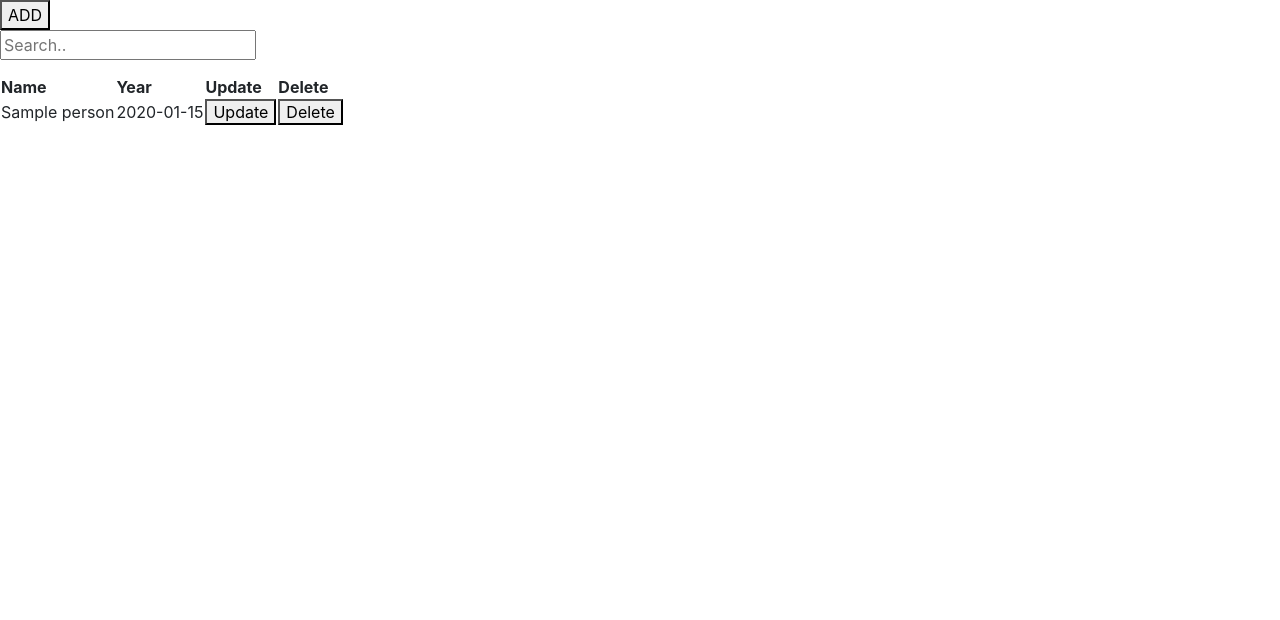
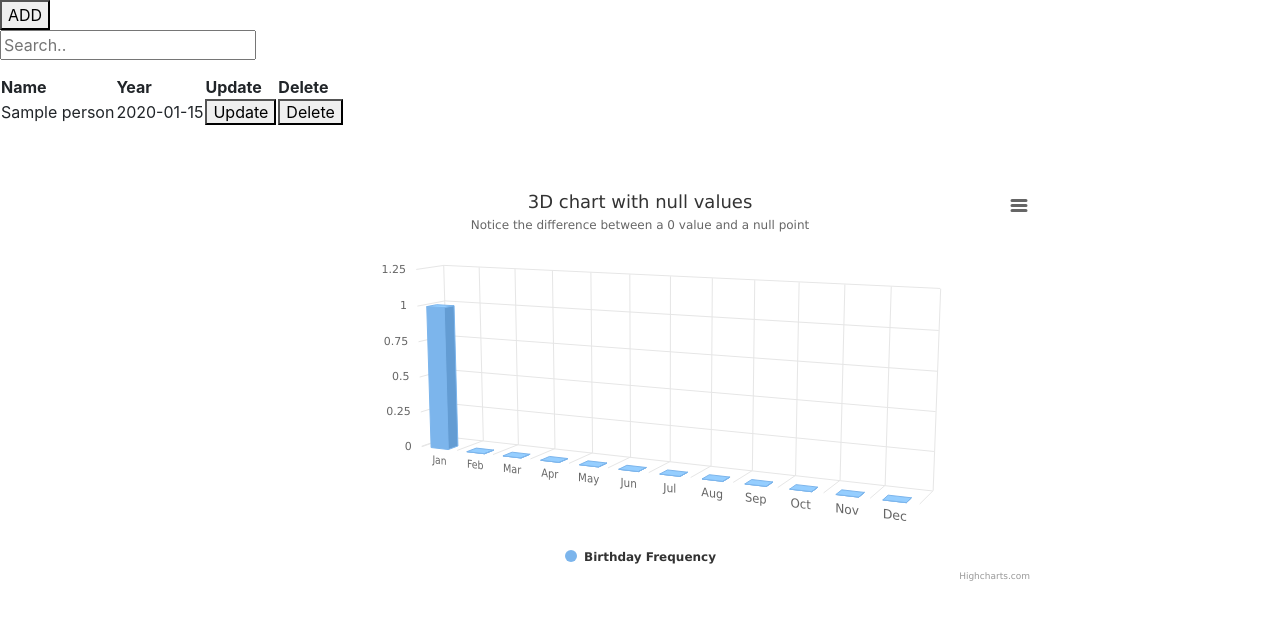
Before and after one commit to ineffablelucky/Ajax-CRUD-Search-Django-CropperJS-HighChartsJS, a Django app: page / in a window 1280 px wide. Shown: the top 620 px of the page. Run offline with Django 3.2, Linux system fonts and the light colour scheme; tables that the repository leaves empty hold one stand-in row (values such as "Sample post"); some libraries are stand-ins or nearby versions.

Commit message:
reload high chart working

```diff
--- a/Ajax_Django/ajax_submit_search_app/static/ajax_submit_search_app/main.css
+++ b/Ajax_Django/ajax_submit_search_app/static/ajax_submit_search_app/main.css
@@ -1,3 +1,10 @@
 .img-container img {
       max-width: 100%;
     }
+
+#high-container {
+    height: 400px;
+    min-width: 310px;
+    max-width: 800px;
+    margin: 0 auto;
+}
--- a/Ajax_Django/ajax_submit_search_app/static/ajax_submit_search_app/main.js
+++ b/Ajax_Django/ajax_submit_search_app/static/ajax_submit_search_app/main.js
@@ -1,13 +1,68 @@
-new_img = new Image();
+new_img = new Image(); // cropper variables
 
 $( document ).ready(function() {
+// cropper variables start
 var image = document.getElementById('hidden_image_tag');
 var input = document.getElementById('create_form_image');
 var $alert = $('.alert');
 var $modal = $('#modal');
+// cropper variables ends
 
+function highChartFunc(data_list) {
+// HIgh CHart starts
+    Highcharts.chart('high-container', {
+        chart: {
+            type: 'column',
+            options3d: {
+                enabled: true,
+                alpha: 10,
+                beta: 25,
+                depth: 70
+            }
+        },
+        title: {
+            text: '3D chart with null values'
+        },
+        subtitle: {
+            text: 'Notice the difference between a 0 value and a null point'
+        },
+        plotOptions: {
+            column: {
+                depth: 25
+            }
+        },
+        xAxis: {
+            categories: Highcharts.getOptions().lang.shortMonths,
+            labels: {
+                skew3d: true,
+                style: {
+                    fontSize: '16px'
+                }
+            }
+        },
+        yAxis: {
+            title: {
+                text: null
+            }
+        },
+        series: [{
+            name: 'Birthday Frequency',
+            data: data_list
+        }]
+    });
+ }
+
+//frequency = [2, 31, null, 4, 0, 5, 1, 4, 6, 3]
+highChartFunc(frequency)
+
+// HIgh CHart ends1
+
+
+
+
+// Cropper JS starts
 $("#create_form_image").change(function (e) {
-
+    // reference:  https://github.com/fengyuanchen/cropperjs/blob/master/examples/upload-cropped-image-to-server.html
      var files = e.target.files;
 
      var done = function (url) {
@@ -62,14 +117,14 @@ document.getElementById('crop').addEventListener('click', function () {
         $("#create_form").data("info", {crop_image:canvas.toDataURL()});
           new_img.src = canvas.toDataURL();
 });
-
+// Cropper JS ends
 
 $(document).on('submit','#create_form', function(e){
 
     e.preventDefault();
 
     formData = new FormData(document.getElementById('create_form'))
-    formData.append('cropped_img', new_img.src)
+    formData.append('cropped_img', new_img.src) // new_img from cropper 'crop' event listener
 
     $.ajax({
                  type:"POST",
@@ -100,32 +155,11 @@ $(document).on('submit','#create_form', function(e){
                  }
         });
 });
-//    $.post("create/",
-//      { name : $("#name_id").val(),
-//        date : $("#create_form_dob").val(),
-//        csrfmiddlewaretoken: $("input[name=csrfmiddlewaretoken]").val()
-//
-//      }, function(data) {
-//            if (data.message === 'fail') {
-//                alert("Enter correct input");
-//            }
-//
-//            else if (data.message === 'successful') {
-//                $("#name_id").val('');
-//                $("#create_form_dob").val('');
-//                $('.close').trigger('click');
-//                $("#table_id").append('<tr><td class="name">'+ data.name + '</td><td class="date">'+ data.date +'<td class="update" data-id='+ data.id + '><button>Update</button></td><td class="delete" data-id=' + data.id +'><button>Delete</button></td>');
-//         };
-//      });
-
 
 
 $(document).on('click','.delete', function() {
 
     $('#myModal-DELETE').modal('show');
-
-//    let data_id = $(this).data("id");
-//    var parent_tag = $(this).parent();
 
     $( "#delete_form" ).data( "all-info", {id:$(this).data("id"), parent_tag:$(this).parent()}); //appending id and parent to form
 
@@ -163,9 +197,6 @@ $(document).on("submit",'#delete_form', function(f){
 $(document).on('click','.update', function() {
 
     $('#myModal-EDIT').modal('show');
-
-//    let data_id = $(this).data("id");
-//    var all_siblings = $(this).siblings();
 
     $('#editName').val($(this).siblings('.name').text());
     $('#update_form_dob').val($(this).siblings('.date').text());
@@ -211,8 +242,6 @@ $(document).on("submit", "#update_form", function(g) {
 
 
 $("#search_bar").keyup(function(){
-//        let search_input =  $("#search_bar").val();
-//        let tbody_children = $("#table_id").children('tr');
 
         $.ajax({
                type: "POST",
--- a/Ajax_Django/ajax_submit_search_app/templates/ajax_submit_search_app/name_list.html
+++ b/Ajax_Django/ajax_submit_search_app/templates/ajax_submit_search_app/name_list.html
@@ -5,8 +5,17 @@
      <script src="https://code.jquery.com/jquery-3.3.1.js" integrity="sha256-2Kok7MbOyxpgUVvAk/HJ2jigOSYS2auK4Pfzbm7uH60=" crossorigin="anonymous"></script>
     <script src="https://cdnjs.cloudflare.com/ajax/libs/popper.js/1.12.9/umd/popper.min.js" integrity="sha384-ApNbgh9B+Y1QKtv3Rn7W3mgPxhU9K/ScQsAP7hUibX39j7fakFPskvXusvfa0b4Q" crossorigin="anonymous"></script>
     <script src="https://maxcdn.bootstrapcdn.com/bootstrap/4.0.0/js/bootstrap.min.js" integrity="sha384-JZR6Spejh4U02d8jOt6vLEHfe/JQGiRRSQQxSfFWpi1MquVdAyjUar5+76PVCmYl" crossorigin="anonymous"></script>
+
+    <!--CropperJs-->
     <link href="https://cdnjs.cloudflare.com/ajax/libs/cropperjs/1.4.0/cropper.min.css" rel="stylesheet">
     <script src="https://cdnjs.cloudflare.com/ajax/libs/cropperjs/1.4.0/cropper.min.js"></script>
+
+    <!--HighCHarts-->
+    <script src="https://code.highcharts.com/highcharts.js"></script>
+    <script src="https://code.highcharts.com/highcharts-3d.js"></script>
+    <script src="https://code.highcharts.com/modules/exporting.js"></script>
+    <script src="https://code.highcharts.com/modules/export-data.js"></script>
+
     <link href="{% static 'ajax_submit_search_app/main.css' %}" rel="stylesheet">
 </head>
 
@@ -132,5 +141,13 @@
     </div>
   </div>
 
+
+<!-- High Charts--->
+<div id="high-container" style="height: 400px"></div>
+
+<script>
+    var frequency = {{freq}} // 'freq' from context data ... frequency variable can be used in other scripts now
+</script>
+
 <script src="{% static 'ajax_submit_search_app/main.js' %}"></script>
 </body>
--- a/Ajax_Django/ajax_submit_search_app/urls.py
+++ b/Ajax_Django/ajax_submit_search_app/urls.py
@@ -1,7 +1,7 @@
 from django.urls import path
 from django.conf import settings
 from django.conf.urls.static import static
-from .views import people_list, delete, create, update, search
+from .views import people_list, delete, create, update, search, month_list
 
 urlpatterns = [
     path('', view=people_list, name='people_list'),
@@ -9,5 +9,6 @@ urlpatterns = [
     path('delete/<int:pk>', view=delete, name='delete'),
     path('create/', view=create, name='create'),
     path('search/', view=search, name='search'),
+    path('month/', view=month_list, name='month'),
 
 ] + static(settings.MEDIA_URL, document_root=settings.MEDIA_ROOT)
--- a/Ajax_Django/ajax_submit_search_app/views.py
+++ b/Ajax_Django/ajax_submit_search_app/views.py
@@ -12,8 +12,23 @@ from datetime import datetime
 
 
 def people_list(request):
-    data = Person.objects.all()
-    return render(request, 'ajax_submit_search_app/name_list.html', {'people': data})
+    people = Person.objects.all()
+
+    frequency = []
+    for month in range(1, 13):
+        queryset_count = Person.objects.filter(dob__month=month).count()
+        frequency.append(queryset_count)
+
+    return render(request, 'ajax_submit_search_app/name_list.html', {'people': people, 'freq': frequency})
+
+
+def month_list(request):
+    frequency = []
+    for month in range(1, 13):
+        queryset_count = Person.objects.filter(dob__month=month).count()
+        frequency.append(queryset_count)
+
+    return None
 
 
 def create(request):
```
